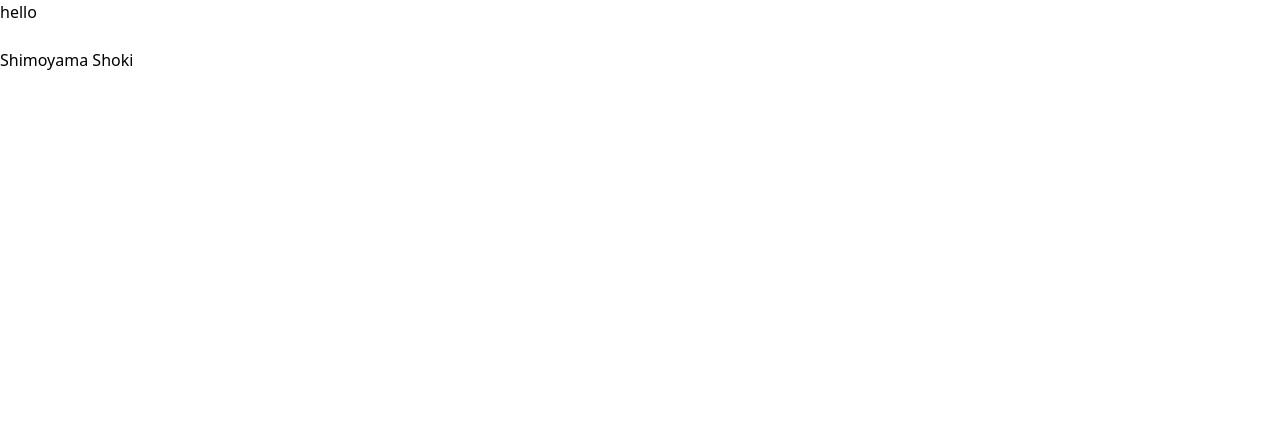
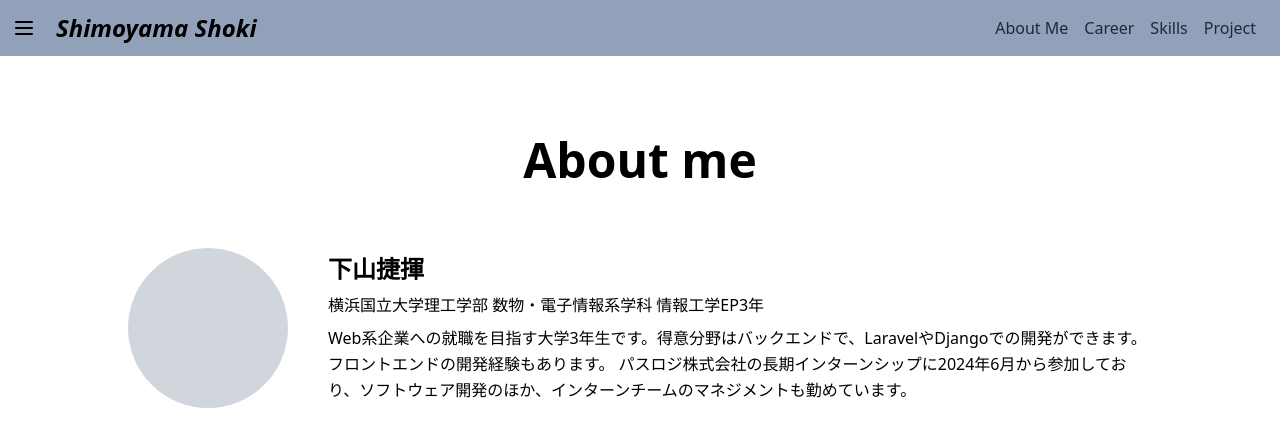
Before and after one commit to shimo0503/portfolio, a React (Vite) app: page / in a window 1280 px wide. Shown: the top 446 px of the page. Built offline with nearby package versions, Linux system fonts and the light colour scheme.

Commit message:
headerとaboutmeまで完成

```diff
--- a/src/App.tsx
+++ b/src/App.tsx
@@ -1,10 +1,11 @@
+import Aboutme from './components/Aboutme';
 import Header from './components/Header';
 
 const App = () => {
   return (
     <div>
       <Header />
-      <h1>Shimoyama Shoki</h1>
+      <Aboutme />
     </div>
   );
 };
--- /dev/null
+++ b/src/components/Aboutme.tsx
@@ -0,0 +1,22 @@
+const Aboutme = () => {
+  return (
+    <section id="aboutme" className="mt-20 px-4">
+      <h2 className="text-5xl font-bold text-center mb-16">About me</h2>
+
+      <div className="max-w-5xl mx-auto flex flex-col md:flex-row items-center gap-10">
+        <div className="w-40 h-40 bg-gray-300 rounded-full shrink-0" />
+
+        <div className="text-left">
+          <div className="text-2xl font-bold mb-2">下山捷揮</div>
+          <div className="mb-2">横浜国立大学理工学部 数物・電子情報系学科 情報工学EP3年</div>
+          <p className="mt-2 leading-relaxed">
+            Web系企業への就職を目指す大学3年生です。得意分野はバックエンドで、LaravelやDjangoでの開発ができます。フロントエンドの開発経験もあります。
+            パスロジ株式会社の長期インターンシップに2024年6月から参加しており、ソフトウェア開発のほか、インターンチームのマネジメントも勤めています。
+          </p>
+        </div>
+      </div>
+    </section>
+  );
+};
+
+export default Aboutme;
--- a/src/components/Header.tsx
+++ b/src/components/Header.tsx
@@ -1,3 +1,4 @@
+import { Menu } from 'lucide-react';
 import { useState } from 'react';
 
 const Header = () => {
@@ -7,9 +8,17 @@ const Header = () => {
   };
   return (
     <div>
-      <header>
-        <div className="">hello</div>
-        <button type="button" onClick={handleOpenMenu} className="bg-sky-100"></button>
+      <header className="bg-slate-400 flex gap-5">
+        <button type="button" onClick={handleOpenMenu} className="z-10 space-y-2 ml-3 my-3">
+          <Menu />
+        </button>
+        <h1 className="text-2xl font-bold italic my-3">Shimoyama Shoki</h1>
+        <nav className="mt-4 text-gray-800 flex gap-4 ml-auto mr-6">
+          <a href="#aboutme">About Me</a>
+          <a href="#career">Career</a>
+          <a href="#skills">Skills</a>
+          <a href="#project">Project</a>
+        </nav>
       </header>
     </div>
   );
```
Also changed, not shown: src/assets/ham-menu.png (added).
